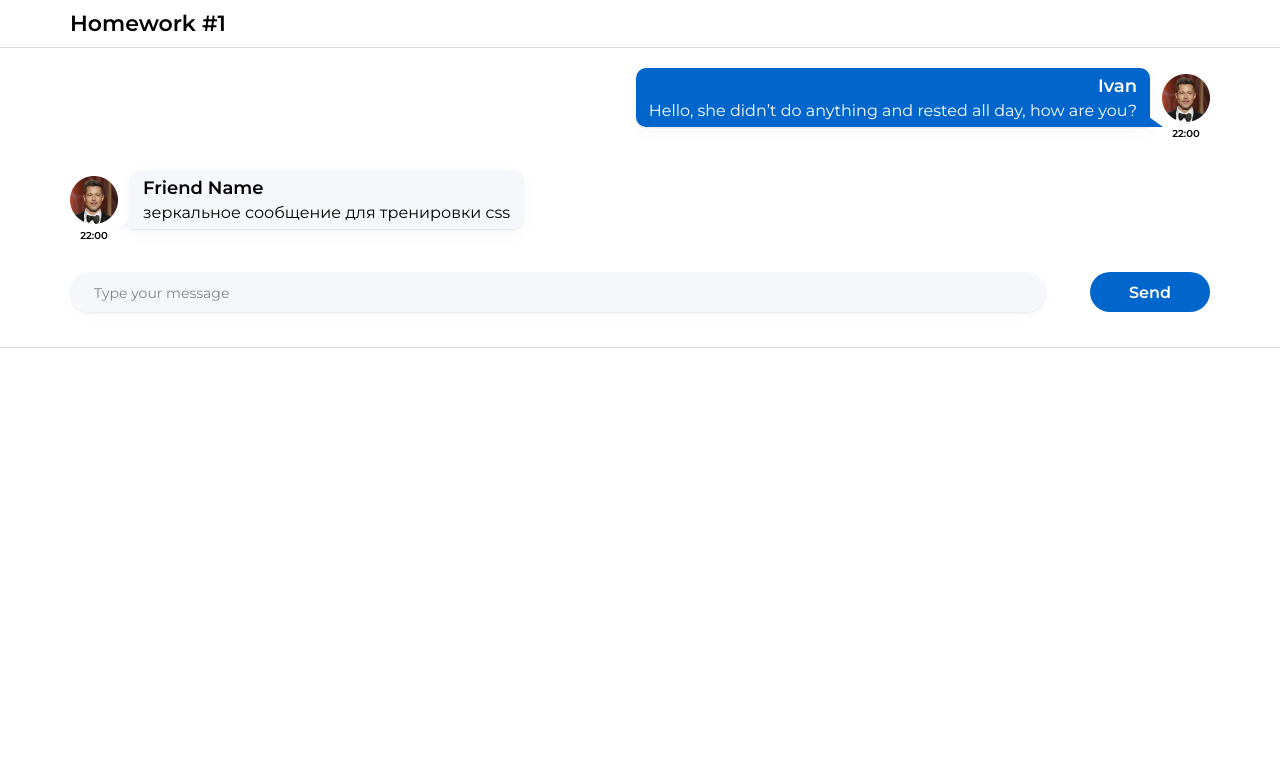
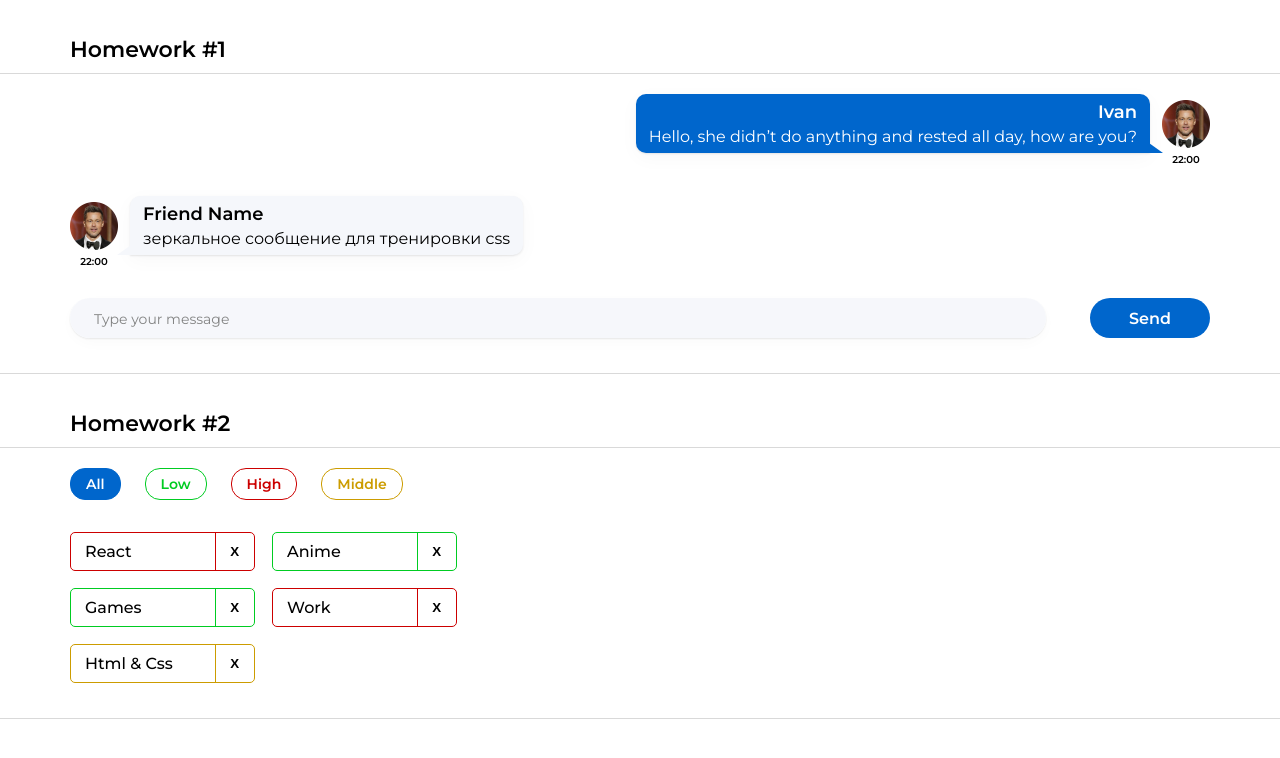
Before and after one commit to faAnton/sprint2HW, a React (Create React App) app: page / in a window 1280 px wide. Shown: the top 758 px of the page. Built offline with nearby package versions, Linux system fonts and the light colour scheme.

Commit message:
complite HW2

```diff
--- a/src/s1-main/App.module.css
+++ b/src/s1-main/App.module.css
@@ -14,6 +14,7 @@
 .hwTitle {
     padding-left: 70px;
     margin: 10px auto;
+    margin-top: 36px;
     max-width: 1280px;
     width: 100%;
     font-family: "Montserrat", sans-serif;
--- a/src/s1-main/App.tsx
+++ b/src/s1-main/App.tsx
@@ -1,13 +1,14 @@
 import React from 'react'
 import s from './App.module.css'
 import HW1 from '../s2-homeworks/hw01/HW1'
+import HW2 from '../s2-homeworks/hw02/HW2'
 
 function App() {
     return (
         <div className={s.App}>
             <HW1/>
             {/*раскомментировать по ходу выполнения*/}
-            {/*<HW2/>*/}
+            <HW2/>
             {/*<HW3/>*/}
             {/*<HW4/>*/}
 
--- a/src/s2-homeworks/hw02/HW2.tsx
+++ b/src/s2-homeworks/hw02/HW2.tsx
@@ -17,16 +17,16 @@
 * */
 
 // types
-export type AffairPriorityType = any // need to fix any
+export type AffairPriorityType = 'high' | 'low' | 'middle' // need to fix any
 export type AffairType = {
-    _id: any // need to fix any
-    name: any // need to fix any
+    _id: number
+    name: string
     priority: AffairPriorityType
 }
 export type FilterType = 'all' | AffairPriorityType
 
 // constants
-const defaultAffairs: any = [ // need to fix any
+const defaultAffairs: AffairType[] = [ // need to fix any
     {_id: 1, name: 'React', priority: 'high'}, // студенты могут изменить содержимое name и количество элементов в массиве, ...priority не менять!
     {_id: 2, name: 'anime', priority: 'low'},
     {_id: 3, name: 'games', priority: 'low'},
@@ -35,23 +35,22 @@
 ]
 
 // pure helper functions
-export const filterAffairs = (affairs: any, filter: any): any => { // need to fix any
+export const filterAffairs = (affairs: AffairType[], filter: FilterType): AffairType[] => {
+    if(filter === 'all') return affairs
+    return affairs.filter(af => af.priority === filter)
+}
 
-
-    return affairs // need to fix
-}
-export const deleteAffair = (affairs: any, _id: any): any => { // need to fix any
-
-    return affairs // need to fix
+export const deleteAffair = (affairs: AffairType[], _id: AffairType['_id']): AffairType[] => {
+    return affairs.filter(af => af._id !== _id)
 }
 
 function HW2() {
-    const [affairs, setAffairs] = useState<any>(defaultAffairs) // need to fix any
+    const [affairs, setAffairs] = useState<AffairType[]>(defaultAffairs)
     const [filter, setFilter] = useState<FilterType>('all')
 
     const filteredAffairs = filterAffairs(affairs, filter)
-    const deleteAffairCallback = (_id: any) => { // need to fix any
-        // need to fix
+    const deleteAffairCallback = (_id: number) => {
+        setAffairs(deleteAffair(affairs, _id))
     }
 
     return (
--- a/src/s2-homeworks/hw02/affairs/Affairs.module.css
+++ b/src/s2-homeworks/hw02/affairs/Affairs.module.css
@@ -26,7 +26,7 @@
     background: transparent;
     color: var(--color);
 
-    border: 1px solid var(--color);
+    border: 1.5px solid var(--color);
     border-radius: 15px;
     outline: none;
 
@@ -51,5 +51,6 @@
     display: flex;
     gap: 17px;
     flex-wrap: wrap;
+
     max-width: 450px;
 }
--- a/src/s2-homeworks/hw02/affairs/Affairs.tsx
+++ b/src/s2-homeworks/hw02/affairs/Affairs.tsx
@@ -4,24 +4,24 @@
 import s from './Affairs.module.css'
 
 type AffairsPropsType = {
-    data: any // need to fix any
-    setFilter: any
-    deleteAffairCallback: any
+    data: AffairType[] // need to fix any
+    setFilter: (filter: FilterType) => void
+    deleteAffairCallback: (_id: number) => void
     filter: FilterType
 }
 
 function Affairs(props: AffairsPropsType) {
     const setAll = () => {
-        // need to fix
+        props.setFilter('all')
     }
     const setHigh = () => {
-        // need to fix
+        props.setFilter('high')
     }
     const setMiddle = () => {
-        // need to fix
+        props.setFilter('middle')
     }
     const setLow = () => {
-        // need to fix
+        props.setFilter('low')
     }
 
     const cnAll = s.button + ' ' + s.all + (props.filter === 'all' ? ' ' + s.active : '')
@@ -48,6 +48,13 @@
                     All
                 </button>
                 <button
+                    id={'hw2-button-low'}
+                    onClick={setLow}
+                    className={cnLow}
+                >
+                    Low
+                </button>
+                <button
                     id={'hw2-button-high'}
                     onClick={setHigh}
                     className={cnHigh}
@@ -61,13 +68,7 @@
                 >
                     Middle
                 </button>
-                <button
-                    id={'hw2-button-low'}
-                    onClick={setLow}
-                    className={cnLow}
-                >
-                    Low
-                </button>
+
             </div>
             <div className={s.affairs}>{mappedAffairs}</div>
         </div>
--- a/src/s2-homeworks/hw02/affairs/affair/Affair.module.css
+++ b/src/s2-homeworks/hw02/affairs/affair/Affair.module.css
@@ -10,9 +10,17 @@
 .name {
     display: flex;
     align-items: center;
-    justify-content: center;
+    justify-content: flex-start;
+    padding: 10px 14px;
+
+    text-transform: capitalize;
     width: 145px;
     height: 37px;
+
+    font-family: "Montserrat", sans-serif;
+    font-weight: 500;
+    font-size: 16px;
+    color: #000;
 }
 
 .closeButton {
--- a/src/s2-homeworks/hw02/affairs/affair/Affair.tsx
+++ b/src/s2-homeworks/hw02/affairs/affair/Affair.tsx
@@ -6,12 +6,12 @@
 type AffairPropsType = {
     // key не нужно типизировать
     affair: AffairType
-    deleteAffairCallback: any // need to fix any
+    deleteAffairCallback: (_id: number) => void // need to fix any
 }
 
 function Affair(props: AffairPropsType) {
     const deleteCallback = () => {
-        // need to fix
+        props.deleteAffairCallback(props.affair._id)
     }
 
     const nameClass = s.name + ' ' + s2[props.affair.priority]
@@ -25,7 +25,7 @@
         >
             <div id={'hw2-name-' + props.affair._id} className={nameClass}>
                 {/*создаёт студент*/}
-
+                {props.affair.name}
                 {/**/}
             </div>
             <div id={'hw2-priority-' + props.affair._id} hidden>
@@ -35,7 +35,7 @@
             <button
                 id={'hw2-button-delete-' + props.affair._id}
                 className={buttonClass}
-                // need to fix
+                onClick={deleteCallback}
 
             >
                 {/*текст кнопки могут изменить студенты*/}
```
